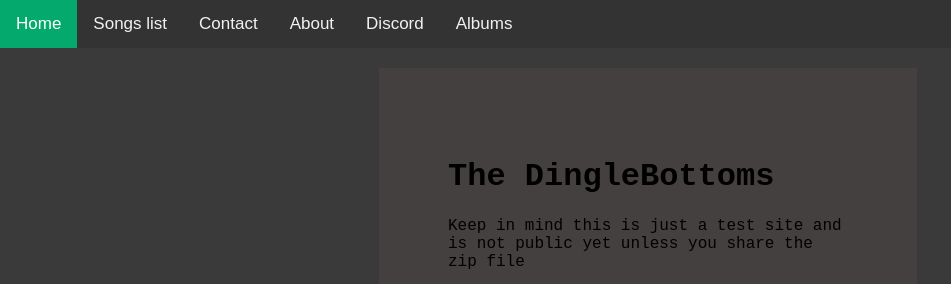
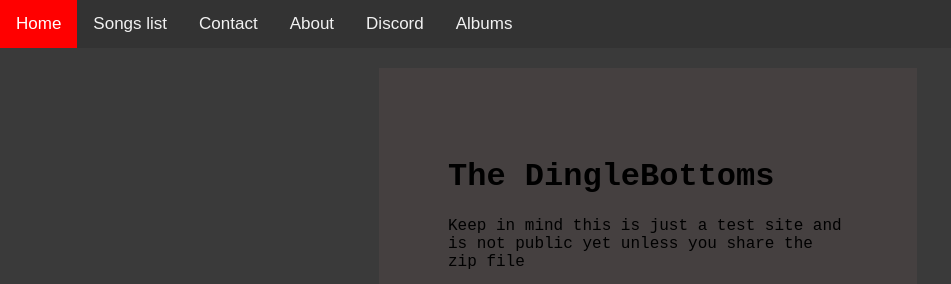
Before and after one commit to AgelessOlive/Dinglebottoms, a plain HTML site: page index.html in a window 1280 px wide. Shown: the top 284 px of the page, without its empty margins (0-951 px from the left). Drawn offline with Linux system fonts and the light colour scheme.

Commit message:
Update index.html

```diff
--- a/index.html
+++ b/index.html
@@ -31,7 +31,7 @@ body {
 }
 
 .topnav a.active {
-  background-color: #04AA6D;
+  background-color: #ff0000;
   color: white;
 }
 .div_1{
```
